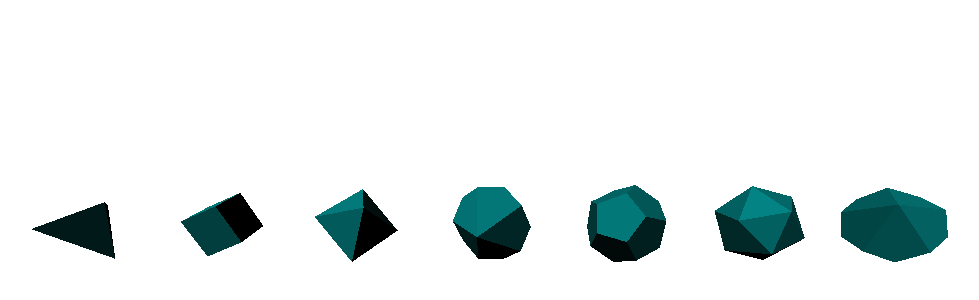
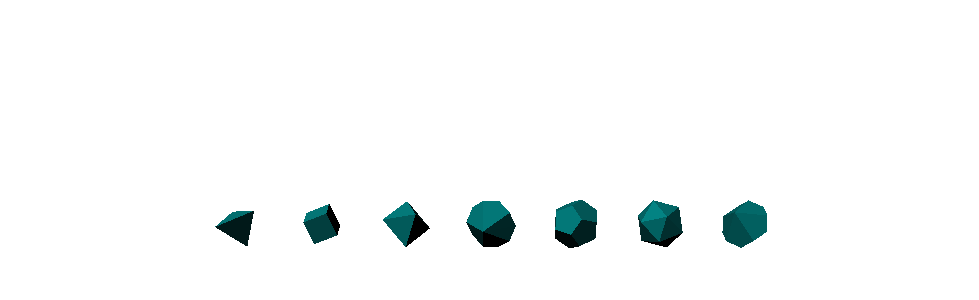
Before and after one commit to lambdadelta34/dices, a website with bundled scripts: page client/index.html in a window 1280 px wide. Shown: the part 176-476 px from the top of the page, without its empty margins (149-1128 px from the left). Built offline with nearby package versions, Linux system fonts and the light colour scheme.

Commit message:
bit of client refactoring

```diff
--- a/client/index.html
+++ b/client/index.html
@@ -1,10 +1,12 @@
+<!DOCTYPE html>
 <html>
   <head>
     <title>Dices</title>
-    <link href="styles/style.css" rel="stylesheet"> </head>
+    <link href="styles/style.css" rel="stylesheet"></head>
   <body>
-    <canvas id="canvas">
-    </canvas>
+    <div id="scene-container">
+      <canvas id="scene"></canvas>
+    </div>
     <script type="module" src="dist/index.js"></script>
   </body>
 </html>
--- a/client/package.json
+++ b/client/package.json
@@ -12,6 +12,9 @@
   "author": "lambdadelta",
   "license": "ISC",
   "dependencies": {
+    "@enable3d/ammo-physics": "^0.22.0",
+    "@enable3d/three-graphics": "^0.22.0",
+    "enable3d": "^0.22.0",
     "three": "^0.130.1"
   },
   "devDependencies": {
--- a/client/src/dice.ts
+++ /dev/null
@@ -1,8 +0,0 @@
-import * as THREE from "three";
-
-export const createDice = (
-  geometry: THREE.BufferGeometry,
-  material: THREE.Material,
-): THREE.Mesh => {
-  return new THREE.Mesh(geometry, material);
-};
--- a/client/src/camera.ts
+++ b/client/src/dices/components/camera.ts
@@ -1,8 +1,8 @@
 import * as THREE from "three";
-import { Centimeter } from "./types";
+import { Centimeter } from "../types";
 
 export const createCamera = ({
-  fov = 90,
+  fov = 75,
   aspect = 2,
   near = 0.1,
   far = 1,
@@ -14,5 +14,7 @@ export const createCamera = ({
 }): THREE.PerspectiveCamera => {
   const camera = new THREE.PerspectiveCamera(fov, aspect, near, far);
 
+  camera.position.z = 15;
+  camera.lookAt(0, 0, 0);
   return camera;
 };
--- /dev/null
+++ b/client/src/dices/components/dice.ts
@@ -0,0 +1,57 @@
+import * as THREE from "three";
+import { PentagonalTrapezohedronGeometry } from "./pentagonal_trapezohedron_geometry";
+
+const createDice = (
+  geometry: THREE.BufferGeometry,
+  material: THREE.Material,
+): THREE.Mesh => {
+  return new THREE.Mesh(geometry, material);
+};
+
+export const createD4 = (
+  material: THREE.Material,
+  size: number,
+): THREE.Mesh => {
+  const geometry = new THREE.TetrahedronGeometry(size);
+  return createDice(geometry, material);
+};
+
+export const createD6 = (
+  material: THREE.Material,
+  size: number,
+): THREE.Mesh => {
+  const geometry = new THREE.BoxGeometry(size, size, size);
+  return createDice(geometry, material);
+};
+
+export const createD8 = (
+  material: THREE.Material,
+  size: number,
+): THREE.Mesh => {
+  const geometry = new THREE.OctahedronGeometry(size);
+  return createDice(geometry, material);
+};
+
+export const createD10 = (
+  material: THREE.Material,
+  size: number,
+): THREE.Mesh => {
+  const geometry = new PentagonalTrapezohedronGeometry(size);
+  return createDice(geometry, material);
+};
+
+export const createD12 = (
+  material: THREE.Material,
+  size: number,
+): THREE.Mesh => {
+  const geometry = new THREE.DodecahedronGeometry(size);
+  return createDice(geometry, material);
+};
+
+export const createD20 = (
+  material: THREE.Material,
+  size: number,
+): THREE.Mesh => {
+  const geometry = new THREE.IcosahedronGeometry(size);
+  return createDice(geometry, material);
+};
--- /dev/null
+++ b/client/src/dices/components/light.ts
@@ -0,0 +1,10 @@
+import * as THREE from "three";
+
+export const createLight = (): THREE.Light => {
+  const color = 0xffffff;
+  const intensity = 1;
+  const light = new THREE.DirectionalLight(color, intensity);
+  light.position.set(-2, 3, 4);
+  light.lookAt(0, 0, 0);
+  return light;
+};
--- a/client/src/scene.ts
+++ b/client/src/dices/components/scene.ts
@@ -2,5 +2,6 @@ import * as THREE from "three";
 
 export const createScene = (): THREE.Scene => {
   const scene = new THREE.Scene();
+  scene.background = new THREE.Color(0xffffff);
   return scene;
 };
--- /dev/null
+++ b/client/src/dices/dices.ts
@@ -0,0 +1,65 @@
+import * as THREE from "three";
+import { createCamera } from "./components/camera";
+import { createScene } from "./components/scene";
+import { createLight } from "./components/light";
+import { render } from "./renderer";
+import {
+  createD4,
+  createD6,
+  createD8,
+  createD10,
+  createD12,
+  createD20,
+} from "./components/dice";
+
+class Dices {
+  private renderer: THREE.Renderer;
+  private camera: THREE.PerspectiveCamera;
+  private scene: THREE.Scene;
+  private _dices: THREE.Mesh[];
+
+  constructor(container: HTMLCanvasElement) {
+    this.renderer = new THREE.WebGLRenderer({
+      canvas: container,
+      logarithmicDepthBuffer: true,
+    });
+    this.camera = createCamera({ fov: 35, near: 1, far: 20 });
+    this.scene = createScene();
+    const light = createLight();
+    this.scene.add(light);
+    const size = 0.3;
+    const material = new THREE.MeshPhysicalMaterial({
+      color: "teal",
+      side: THREE.DoubleSide,
+    });
+
+    const d4 = createD4(material, size);
+    const d6 = createD6(material, size);
+    const d8 = createD8(material, size);
+    const d10 = createD10(material, size);
+    const d12 = createD12(material, size);
+    const d20 = createD20(material, size);
+    const d100 = createD10(material, size);
+    this._dices = [d4, d6, d8, d10, d12, d20, d100];
+    this._dices.forEach((dice) => this.scene.add(dice));
+    this._dices.forEach((dice, i) => (dice.position.x = -3 + i));
+  }
+
+  render() {
+    const animate = (time: number) => {
+      time *= 0.001;
+      this._dices.forEach((dice, i) => {
+        const speed = 1 + i * 0.1;
+        const rot = time * speed;
+        dice.rotation.x = rot;
+        dice.rotation.y = rot;
+      });
+
+      render(this.renderer, this.scene, this.camera);
+      requestAnimationFrame(animate);
+    };
+    requestAnimationFrame(animate);
+  }
+}
+
+export { Dices };
--- a/client/src/types.ts
+++ b/client/src/dices/types.ts
@@ -1,6 +1,6 @@
 export interface Dice {
-    number: number;
-    diceType: DiceType;
+  number: number;
+  diceType: DiceType;
 }
 
 export enum DiceType {
--- a/client/src/index.ts
+++ b/client/src/index.ts
@@ -1,63 +1,9 @@
-import * as THREE from "three";
-import { createCamera } from "./camera";
-import { createScene } from "./scene";
-import { render } from "./renderer";
-import { createDice } from "./dice";
-import { PentagonalTrapezohedronGeometry } from "./pentagonal_trapezohedron_geometry";
+import { Dices } from "./dices/dices";
 
 function main() {
-  const canvas: HTMLCanvasElement = document.querySelector("#canvas");
-  const renderer = new THREE.WebGLRenderer({ canvas });
-  const camera = createCamera({ far: 5 });
-  camera.position.z = 3;
-  const scene = createScene();
-  scene.background = new THREE.Color(0xffffff);
-
-  {
-    const color = 0xffffff;
-    const intensity = 1;
-    const light = new THREE.DirectionalLight(color, intensity);
-    light.position.set(-2, 3, 4);
-    light.lookAt(0, 0, 0);
-    scene.add(light);
-  }
-
-  const size = 0.3;
-  const material = new THREE.MeshPhysicalMaterial({
-    color: "teal",
-    side: THREE.DoubleSide,
-  });
-  const d4g = new THREE.TetrahedronGeometry(size);
-  const d6g = new THREE.BoxGeometry(size, size, size);
-  const d8g = new THREE.OctahedronGeometry(size);
-  const d10g = new PentagonalTrapezohedronGeometry(size);
-  const d12g = new THREE.DodecahedronGeometry(size);
-  const d20g = new THREE.IcosahedronGeometry(size);
-
-  const d4 = createDice(d4g, material);
-  const d6 = createDice(d6g, material);
-  const d8 = createDice(d8g, material);
-  const d10 = createDice(d10g, material);
-  const d12 = createDice(d12g, material);
-  const d20 = createDice(d20g, material);
-  const d100 = createDice(d10g, material);
-  const dices = [d4, d6, d8, d10, d12, d20, d100];
-  dices.forEach((dice) => scene.add(dice));
-  dices.forEach((dice, i) => (dice.position.x = -3 + i));
-
-  const animate = (time: number) => {
-    time *= 0.001;
-    dices.forEach((dice, i) => {
-      const speed = 1 + i * 0.1;
-      const rot = time * speed;
-      dice.rotation.x = rot;
-      dice.rotation.y = rot;
-    });
-
-    render(renderer, scene, camera);
-    requestAnimationFrame(animate);
-  };
-  requestAnimationFrame(animate);
+  const canvas: HTMLCanvasElement = document.querySelector("#scene");
+  const dices = new Dices(canvas);
+  dices.render();
 }
 
 main();
--- a/client/styles/style.css
+++ b/client/styles/style.css
@@ -1,10 +1,19 @@
 html, body {
-   margin: 0;
-   height: 100%;
+  margin: 0;
+  height: 100%;
+  overflow: hidden;
 }
 
-#canvas {
-   width: 100%;
-   height: 100%;
-   display: block;
+#scene {
+  display: block;
+  width: 100%;
+  height: 100%;
 }
+
+#scene-container {
+  position: absolute;
+  width: 100%;
+  height: 100%;
+
+  background-color: whitesmoke;
+}
```
Also changed, not shown: client/src/dices/components/pentagonal_trapezohedron_geometry.ts (renamed from client/src/pentagonal_trapezohedron_geometry.ts), client/src/dices/renderer.ts (renamed from client/src/renderer.ts), 1 other file.
